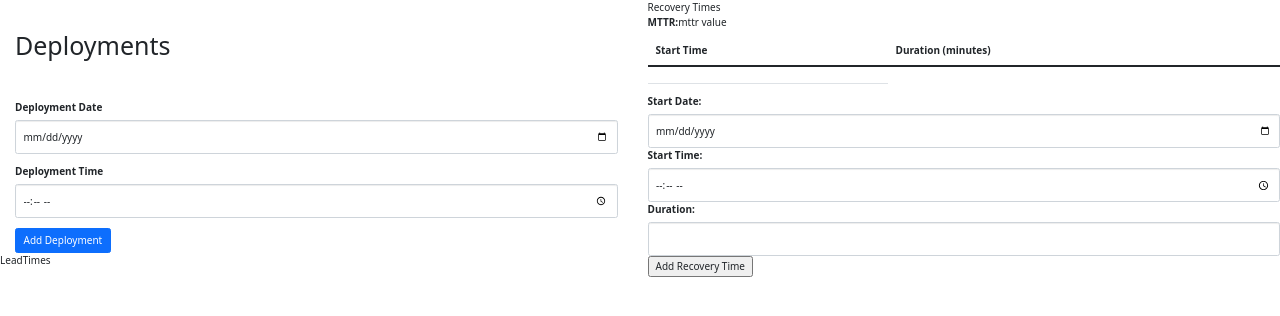
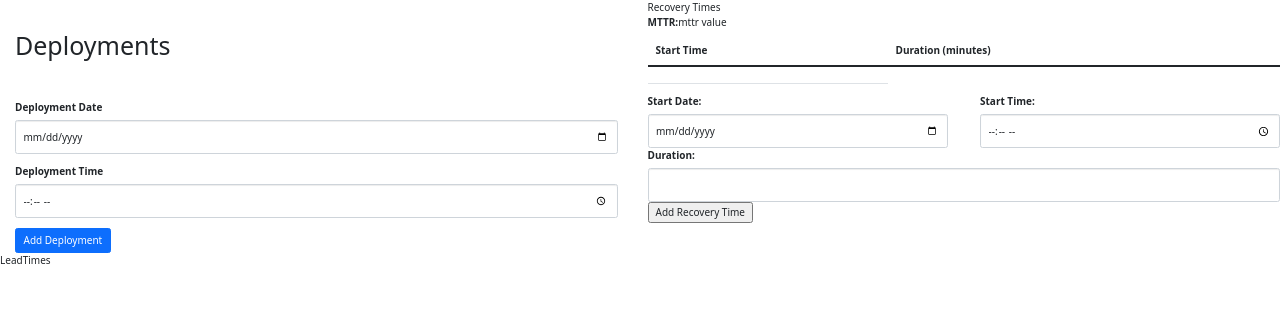
Before and after one commit to atulchopra123/squad-5-project, a React (Create React App) app: page / in a window 1280 px wide. Shown: the top 316 px of the page. Built offline with nearby package versions, Linux system fonts and the light colour scheme.

Commit message:
Fix UI layout for Recovery Times

```diff
--- a/src/RecoveryTimes.js
+++ b/src/RecoveryTimes.js
@@ -44,7 +44,7 @@ function RecoveryTimes() {
             </tbody>
         </table>
         <div>
-          <span id="startDateSpan">
+          <span id="startDateSpan" style={{width:300,float:'left'}}>
               <label htmlFor="startDate">Start Date:</label>
               <input
                   id="startDate"
@@ -56,7 +56,7 @@ function RecoveryTimes() {
                 />
           </span>
 
-          <span id="startTimeSpan">
+          <span id="startTimeSpan" style={{width:300, float:'right'}}>
               <label htmlFor="startTime">Start Time:</label>
                 <input
                   id="startTime"
```
